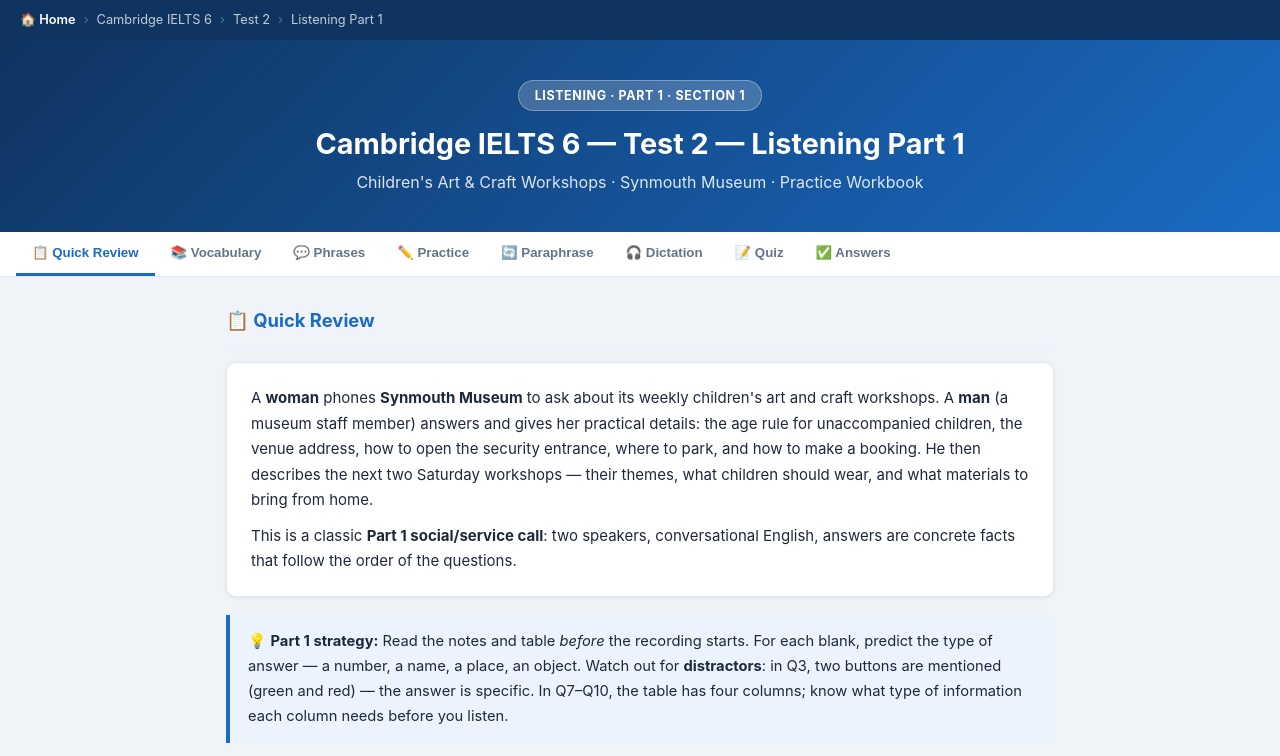
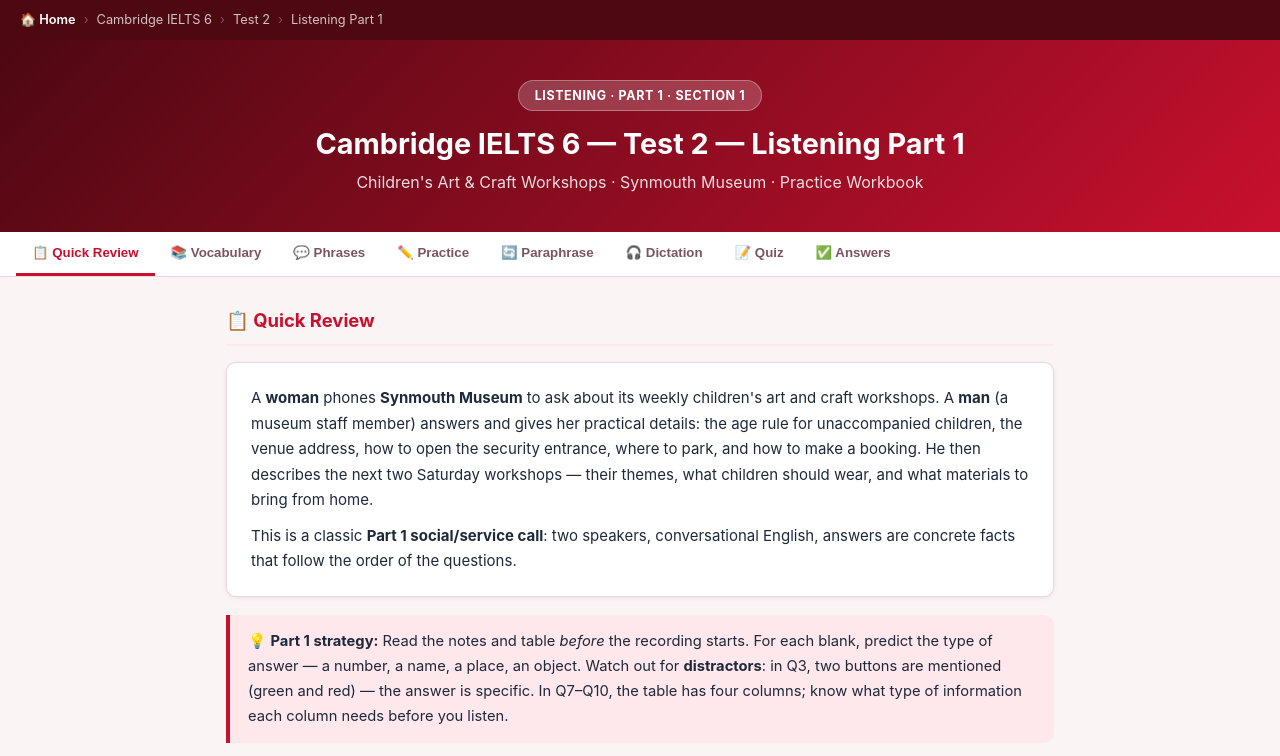
Before and after one commit to lexilink-ideation/Cambridge-IELTS-workbooks, a plain HTML site: page Cambridge IELTS 6 - Test 2 - Listening Part 1 Workbook.html in a window 1280 px wide. Shown: the top 756 px of the page. Drawn offline with Linux system fonts and the light colour scheme.

Commit message:
Add files via upload

```diff
--- a/Cambridge IELTS 6 - Test 2 - Listening Part 1 Workbook.html
+++ b/Cambridge IELTS 6 - Test 2 - Listening Part 1 Workbook.html
@@ -6,9 +6,8 @@
   <title>Cambridge IELTS 6 — Test 2 — Listening Part 1 | Practice Workbook</title>
   <style>
     :root {
-      --blue:        #1A6BC4;
-      --blue-light:  #EBF3FC;
-      --blue-dark:   #0F3460;
+      --red-accent:  #C8102E;
+      --red-dark:    #4D0812;
       --green:       #16A34A;
       --green-light: #ECFDF5;
       --green-dark:  #14532D;
@@ -16,15 +15,15 @@
       --amber-light: #FFFBEB;
       --red:         #DC2626;
       --red-light:   #FEF2F2;
-      --bg:          #F0F4F8;
+      --bg:          #FBF4F5;
       --card:        #FFFFFF;
       --text:        #1E293B;
-      --muted:       #64748B;
-      --border:      #E2E8F0;
+      --muted:       #7A5560;
+      --border:      #EAD8DB;
       --radius:      10px;
       --shadow:      0 1px 4px rgba(0,0,0,.08);
-      --accent:      var(--blue);
-      --accent-light:var(--blue-light);
+      --accent:      var(--red-accent);
+      --accent-light:#FEE8EC;
     }
     *, *::before, *::after { box-sizing: border-box; margin: 0; padding: 0; }
     body {
@@ -34,7 +33,7 @@
 
     /* NAV */
     .top-nav {
-      background: var(--blue-dark); color: rgba(255,255,255,.75);
+      background: var(--red-dark); color: rgba(255,255,255,.75);
       font-size: .8rem; padding: 0 20px; height: 40px;
       display: flex; align-items: center; gap: 8px;
       position: sticky; top: 0; z-index: 100;
@@ -45,7 +44,7 @@
 
     /* HEADER */
     .unit-header {
-      background: linear-gradient(135deg, var(--blue-dark) 0%, var(--blue) 100%);
+      background: linear-gradient(135deg, var(--red-dark) 0%, var(--red-accent) 100%);
       color: #fff; padding: 40px 24px 36px; text-align: center;
     }
     .unit-badge {
@@ -141,7 +140,7 @@
       color: var(--text); padding: 2px 4px; width: 140px; outline: none;
       transition: border-color .15s;
     }
-    .blank:focus { border-bottom-color: var(--blue-dark); }
+    .blank:focus { border-bottom-color: var(--red-dark); }
     .blank.correct { border-bottom-color: var(--green); color: var(--green); }
     .blank.wrong   { border-bottom-color: var(--red);   color: var(--red); }
 
```
Also changed, not shown: Cambridge IELTS 6 - Test 2 - Listening Part 2 Workbook.html (+10 -11 lines), Cambridge IELTS 6 - Test 2 - Listening Part 3 Workbook.html (+10 -11 lines), Cambridge IELTS 6 - Test 2 - Listening Part 4 Workbook.html (+10 -11 lines).
